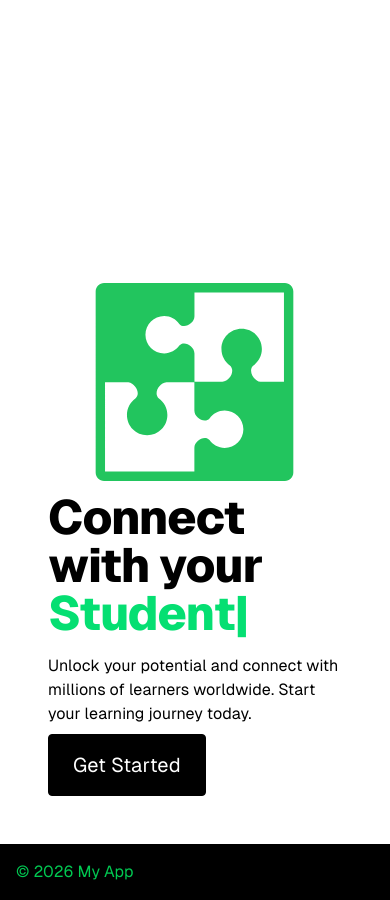
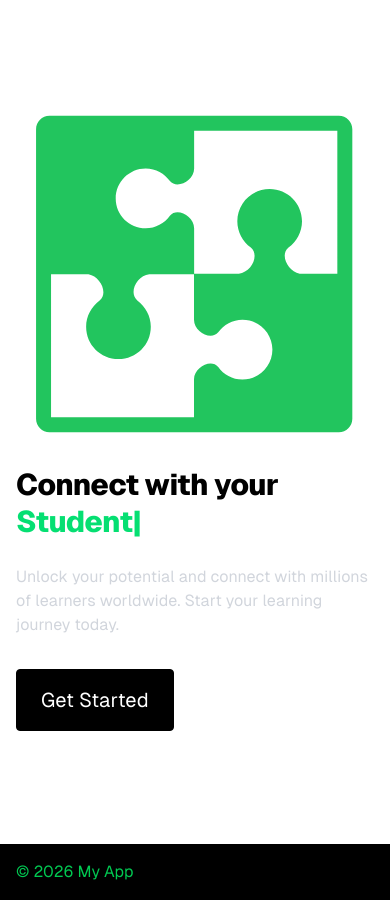
Before and after one commit to SydNexDarSky/Frontend-App, a React (Vite) app: page / in a window 390 px wide. Built offline with nearby package versions, Linux system fonts and the light colour scheme.

Commit message:
Refactor Landing page for better layout and styling
Updated the Landing page layout and styles for improved responsiveness and visual appeal.

```diff
--- a/src/pages/Landing.jsx
+++ b/src/pages/Landing.jsx
@@ -6,11 +6,11 @@ export default function Landing() {
 
 	return (
 		<>
-		  <section className="flex flex-col-reverse md:flex-row w-full min-h-screen justify-start items-center p-8 gap-12 md:gap-0">
+		  <section className="flex flex-col-reverse md:flex-row w-full min-h-screen justify-center items-center px-4 sm:px-8 py-8 gap-8 md:gap-12">
             {/* Hero Section */}
-        <div className="flex flex-col justify-center items-start p-4 gap-2">
-          <h1 className="flex flex-col font-extrabold">
-            Connect with your {" "}
+            <div className="flex flex-col justify-center items-start w-full md:w-1/2 gap-4 sm:gap-6">
+              <h1 className="flex flex-col font-extrabold text-3xl sm:text-4xl md:text-5xl lg:text-6xl leading-tight">
+                Connect with your{" "}
                 <ReactTyped
                   className="text-green-400"
                   strings={[
@@ -24,17 +24,23 @@ export default function Landing() {
                   loop
                 />
               </h1>
-          <p>
+              <p className="text-base sm:text-lg text-gray-300 max-w-lg">
                 Unlock your potential and connect with millions of learners worldwide. Start your learning journey today.
               </p>
 
               {/* CTA Button */}
-          <button onClick={() => navigate("/auth/signup")} className="primary-btn">
+              <button onClick={() => navigate("/auth/signup")} className="primary-btn mt-4">
                 Get Started
               </button>
             </div>
-        <div className="h-24 w-full w-[40%] flex justify-center items-center p-4">
-          <img src="/puzzle-connect-join-assemble-puzzle-svgrepo-com.svg" className=" h-[200px] md:h-[400px]" />
+
+            {/* Image Section */}
+            <div className="w-full md:w-1/2 flex justify-center items-center min-h-64 sm:min-h-96">
+              <img
+                src="/puzzle-connect-join-assemble-puzzle-svgrepo-com.svg"
+                alt="Puzzle connection illustration"
+                className="w-full max-w-xs h-auto sm:max-w-sm md:max-w-md lg:max-w-lg"
+              />
             </div>
           </section>
 		</>
```
Lines whose indentation alone changed are shown as unchanged.
